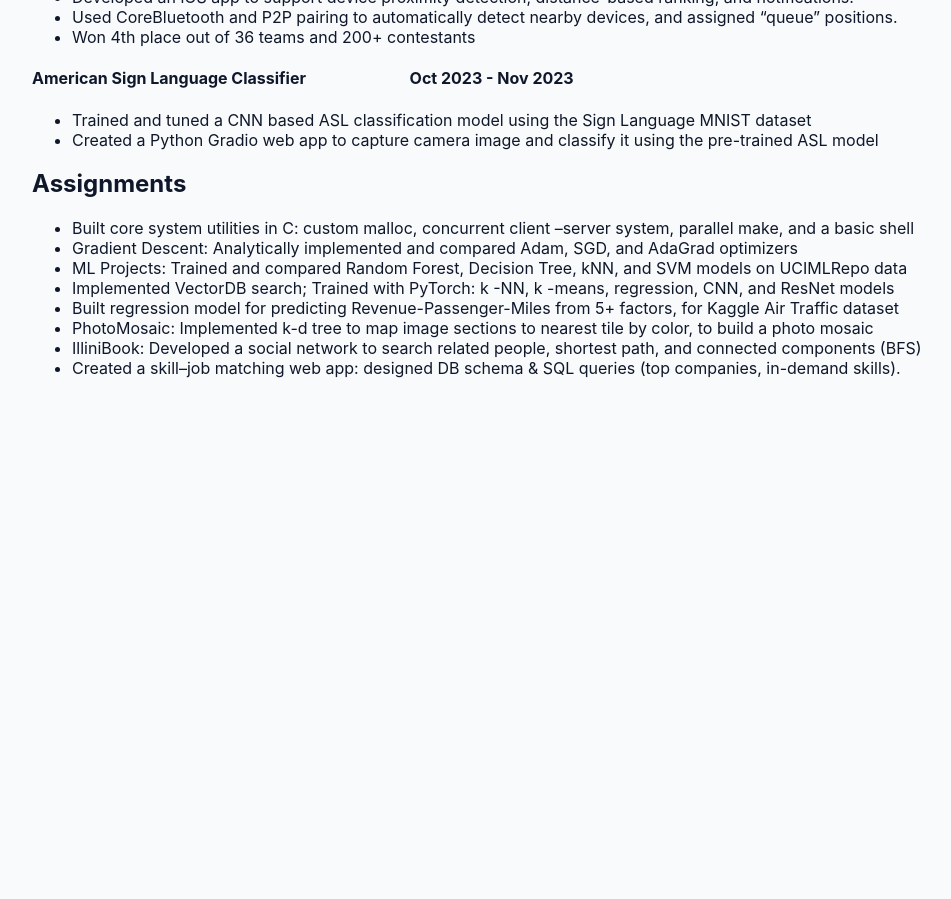
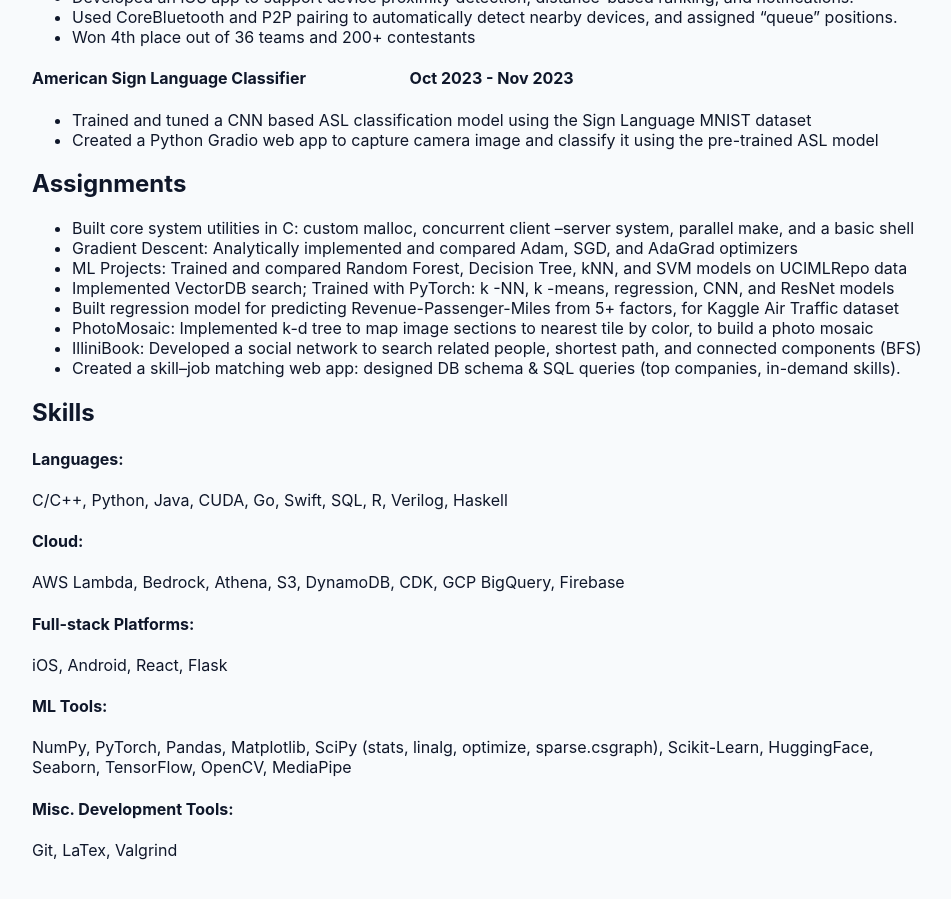
Before and after one commit to srikarpisupati/srikarpisupati.github.io, a Jekyll site: the page built from projects.md, in a window 1280 px wide and 900 px high, scrolled down 593 px. Shown: the whole window, without its empty margins (158-1109 px from the left). Built offline with Jekyll 4.4.1, drawn with Linux system fonts in a browser that asks for light colours; before the commit the page ends 1011 px from its top, so only the background shows below that.

Commit message:
Add skills section with programming languages and tools

```diff
--- a/projects.md
+++ b/projects.md
@@ -42,3 +42,16 @@ Can be found at my GitHub: github.com/srikarpisupati
 * PhotoMosaic: Implemented k-d tree to map image sections to nearest tile by color, to build a photo mosaic
 * IlliniBook: Developed a social network to search related people, shortest path, and connected components (BFS)
 * Created a skill–job matching web app: designed DB schema & SQL queries (top companies, in-demand skills).
+
+
+## Skills
+#### Languages:
+C/C++, Python, Java, CUDA, Go, Swift, SQL, R, Verilog, Haskell
+#### Cloud:
+AWS Lambda, Bedrock, Athena, S3, DynamoDB, CDK, GCP BigQuery, Firebase
+#### Full-stack Platforms:
+iOS, Android, React, Flask
+#### ML Tools:
+NumPy, PyTorch, Pandas, Matplotlib, SciPy (stats, linalg, optimize, sparse.csgraph), Scikit-Learn, HuggingFace, Seaborn, TensorFlow, OpenCV, MediaPipe
+#### Misc. Development Tools:
+Git, LaTex, Valgrind
```
